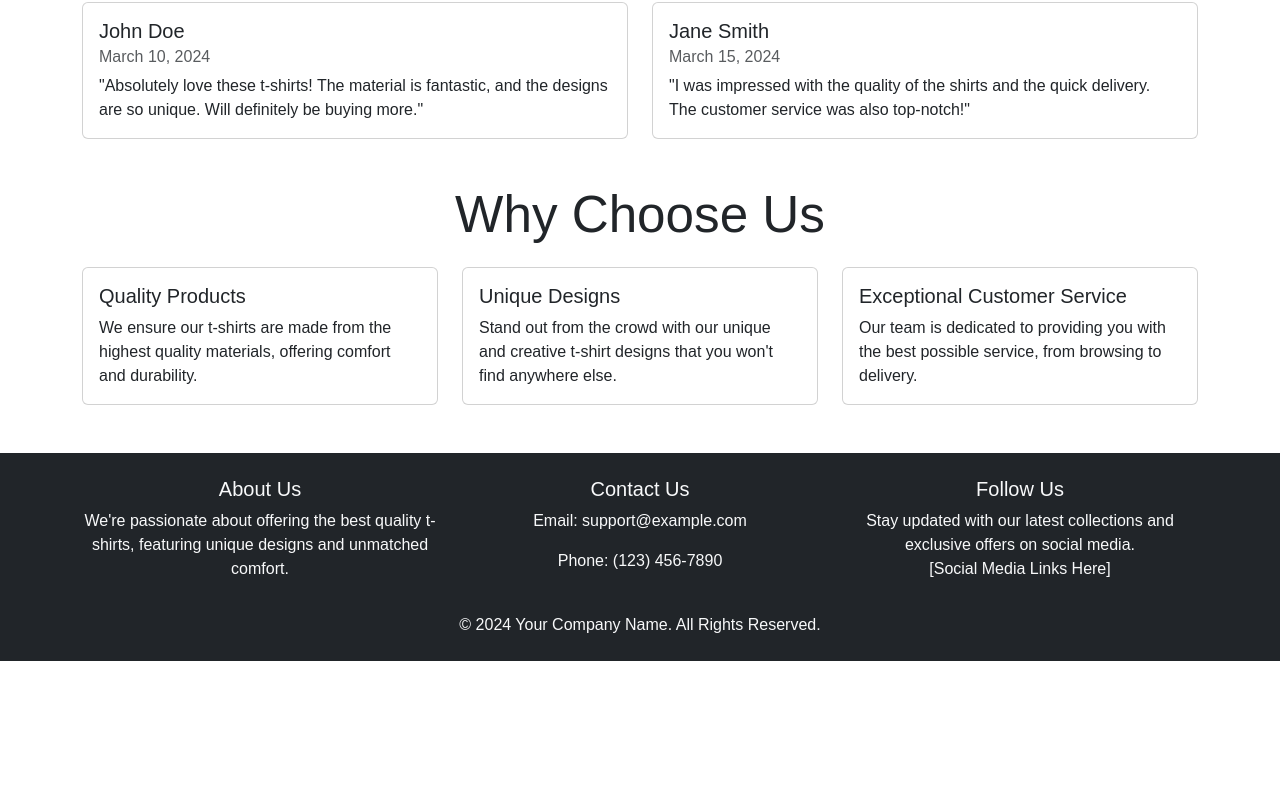
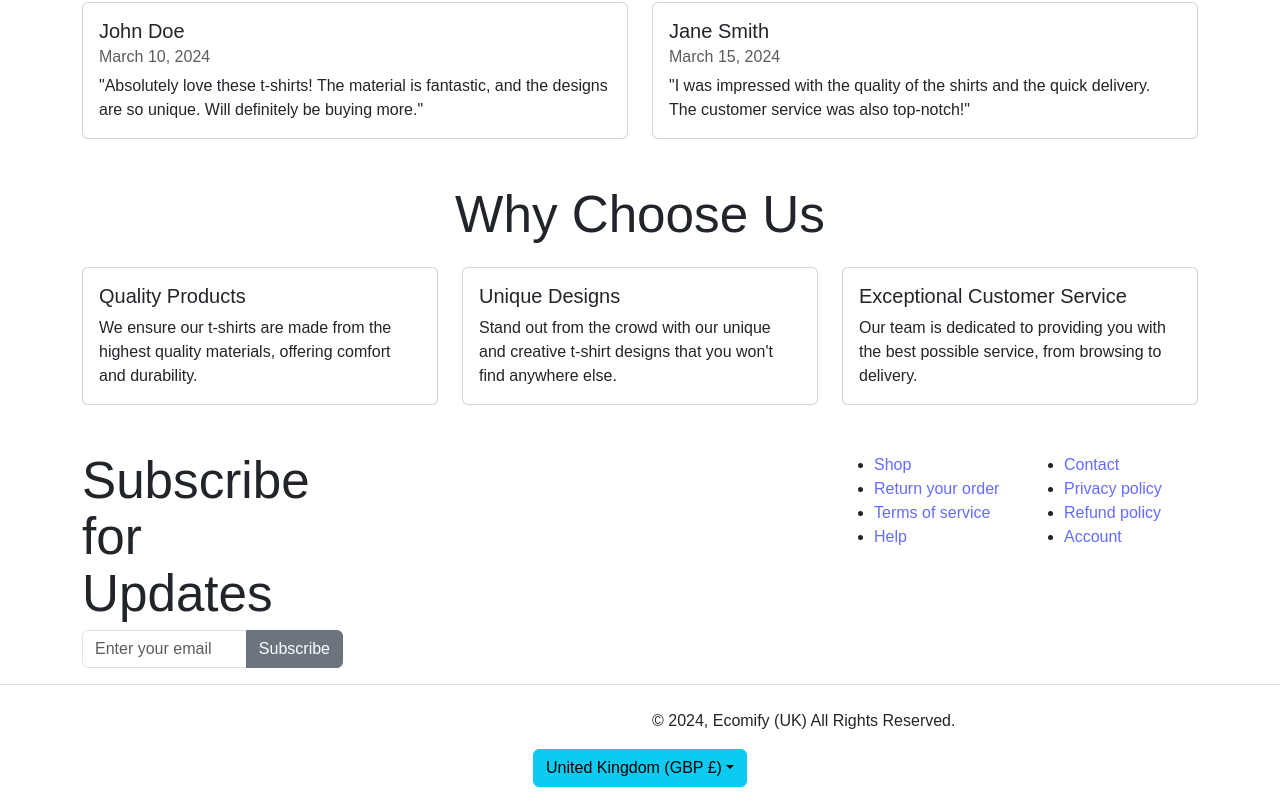
Before and after one commit to Zach-Deladev/ecomify, a React (Vite) app in the folder client/: page / in a window 1280 px wide. Shown: the part 1741-2552 px from the top of the page. Before the commit the page ends 2402 px from the top, so only its background shows below. Built offline with nearby package versions, Linux system fonts and the light colour scheme.

Commit message:
Update Footer.jsx

```diff
--- a/client/src/components/Footer.jsx
+++ b/client/src/components/Footer.jsx
@@ -1,42 +1,93 @@
 import React from "react";
-import { Container, Row, Col } from "react-bootstrap";
+import { Container, Row, Col, Button, Dropdown } from "react-bootstrap";
 import "bootstrap/dist/css/bootstrap.min.css";
 
-const Footer = () => {
+function Footer() {
   return (
-    <footer className="bg-dark text-light py-4 mt-5">
+    <div className="footer pb-4">
       <Container>
         <Row>
-          <Col className="text-center text-md-left">
-            <h5>About Us</h5>
-            <p>
-              We're passionate about offering the best quality t-shirts,
-              featuring unique designs and unmatched comfort.
-            </p>
+          <Col lg={3} sm={12}>
+            <h1>Subscribe for Updates</h1>
+            <div className="input-group mb-3">
+              <input
+                type="text"
+                className="form-control"
+                placeholder="Enter your email"
+                aria-label="Enter your email"
+                aria-describedby="button-addon2"
+              />
+              <Button variant="secondary" id="button-addon2">
+                Subscribe
+              </Button>
+            </div>
           </Col>
-          <Col className="text-center text-md-left">
-            <h5>Contact Us</h5>
-            <p>Email: support@example.com</p>
-            <p>Phone: (123) 456-7890</p>
+          <Col lg={5} sm={12}></Col>
+          <Col lg={2} sm={6} xs={6}>
+            <ul>
+              <li>
+                <a href="#">Shop</a>
+              </li>
+              <li>
+                <a href="#">Return your order</a>
+              </li>
+              <li>
+                <a href="#">Terms of service</a>
+              </li>
+              <li>
+                <a href="#">Help</a>
+              </li>
+            </ul>
           </Col>
-          <Col className="text-center text-md-left">
-            <h5>Follow Us</h5>
-            <p>
-              Stay updated with our latest collections and exclusive offers on
-              social media.
-              <br />
-              [Social Media Links Here]
-            </p>
-          </Col>
-        </Row>
-        <Row>
-          <Col className="text-center mt-3">
-            © 2024 Your Company Name. All Rights Reserved.
+          <Col lg={2} sm={6} xs={6}>
+            <ul>
+              <li>
+                <a href="#">Contact</a>
+              </li>
+              <li>
+                <a href="#">Privacy policy</a>
+              </li>
+              <li>
+                <a href="#">Refund policy</a>
+              </li>
+              <li>
+                <a href="#">Account</a>
+              </li>
+            </ul>
           </Col>
         </Row>
       </Container>
-    </footer>
+      <div className="copyright border-top pt-4">
+        <Container>
+          <Row>
+            <Col lg={6} sm={6} xs={12} className="social-icons">
+              <a href="#">
+                <i className="fab fa-facebook fa-lg"></i>
+              </a>
+              <a href="#">
+                <i className="fab fa-instagram fa-lg"></i>
+              </a>
+            </Col>
+            <Col lg={6} sm={6} xs={12} className="all-rights">
+              © 2024, Ecomify (UK) All Rights Reserved.
+            </Col>
+            <Col lg={12} sm={12} xs={12} className="text-center pt-3">
+              <Dropdown>
+                <Dropdown.Toggle variant="info">
+                  United Kingdom (GBP £)
+                </Dropdown.Toggle>
+                <Dropdown.Menu>
+                  <Dropdown.Item href="#">
+                    United Kingdom (GBP £)
+                  </Dropdown.Item>
+                </Dropdown.Menu>
+              </Dropdown>
+            </Col>
+          </Row>
+        </Container>
+      </div>
+    </div>
   );
-};
+}
 
 export default Footer;
```
